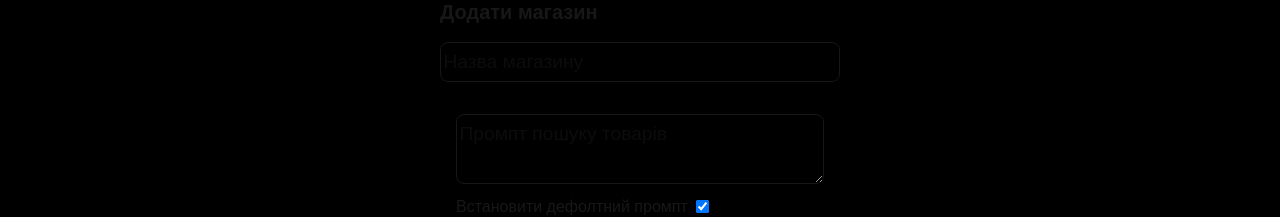
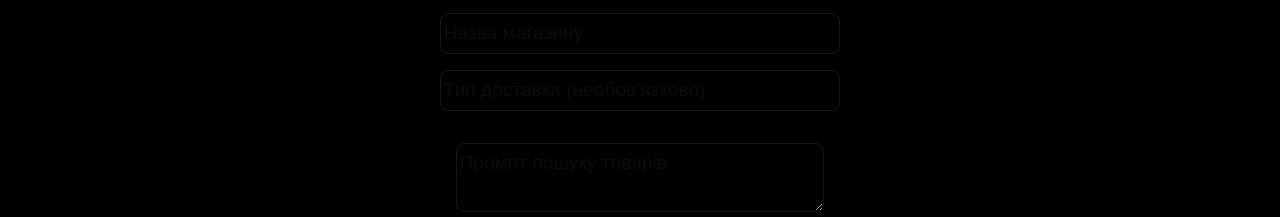
Before and after one commit to OlegMell/discounts-admin, a Next.js app: page /shops in a window 1280 px wide. Both pictures are taken after a click on the button "Додати магазин". Shown: the part 228-445 px from the top of the page. Built offline with nearby package versions, Linux system fonts and the light colour scheme; no server answers; the database is empty.

Commit message:
Add delivery info for shops

```diff
--- a/app/api/shops/route.ts
+++ b/app/api/shops/route.ts
@@ -14,8 +14,8 @@ const DEFAULT_PROMPT = 'Your task is to extract <count> products that currently
 
 export async function POST( request: NextRequest ) {
     try {
-        const { title, link, prompt } = await request.json();
-        const newShop = new Shop( { title, link, prompt: prompt || DEFAULT_PROMPT } );
+        const { title, link, prompt, delivery } = await request.json();
+        const newShop = new Shop( { title, link, prompt: prompt || DEFAULT_PROMPT, delivery } );
         await newShop.save();
         return NextResponse.json( newShop, { status: 201 } );
     } catch ( error ) {
--- a/app/models/shop.ts
+++ b/app/models/shop.ts
@@ -4,6 +4,7 @@ const ShopSchema = new mongoose.Schema( {
     title: { type: String, required: true },
     link: String,
     prompt: String,
+    delivery: String,
 }, {
     timestamps: true
 } );
--- a/app/shops/page.tsx
+++ b/app/shops/page.tsx
@@ -11,6 +11,7 @@ export default function Shops() {
     const [ link, setLink ] = useState( '' );
     const [ isLoading, setIsLoading ] = useState( false );
     const [ showDialog, setShowDialog ] = useState( false );
+    const [ delivery, setDelivery ] = useState( '' );
 
     const fetchShops = async () => {
         try {
@@ -36,12 +37,18 @@ export default function Shops() {
             const res = await fetch( '/api/shops', {
                 method: 'POST',
                 headers: { 'Content-Type': 'application/json' },
-                body: JSON.stringify( { title: title.trim(), link: link.trim() || undefined, prompt: prompt.trim()  } ),
+                body: JSON.stringify( {
+                    title: title.trim(),
+                    link: link.trim() || undefined,
+                    prompt: prompt.trim(),
+                    delivery: delivery
+                } ),
             } );
             if ( res.ok ) {
                 setTitle( '' );
                 setLink( '' );
                 setPrompt( '' );
+                setDelivery( '' );
                 await fetchShops();
                 setShowDialog( false );
             } else {
@@ -55,9 +62,8 @@ export default function Shops() {
     };
 
     const defaultPromptHandler = ( e ) => {
-        console.log( e.target.checked );
         setUseDefaultPrompt( e.target.checked );
-        setPrompt('');
+        setPrompt( '' );
     }
 
     return (
@@ -94,6 +100,13 @@ export default function Shops() {
                                 onChange={( e ) => setTitle( e.target.value )}
                                 required
                             />
+                            <input
+                                type="text"
+                                placeholder="Тип доставки (необов'язково)"
+                                value={delivery}
+                                className='input mb-4'
+                                onChange={( e ) => setDelivery( e.target.value )}
+                            />
                             <div className='p-4 mb-4'>
                                 <textarea
                                     placeholder="Промпт пошуку товарів"
```
